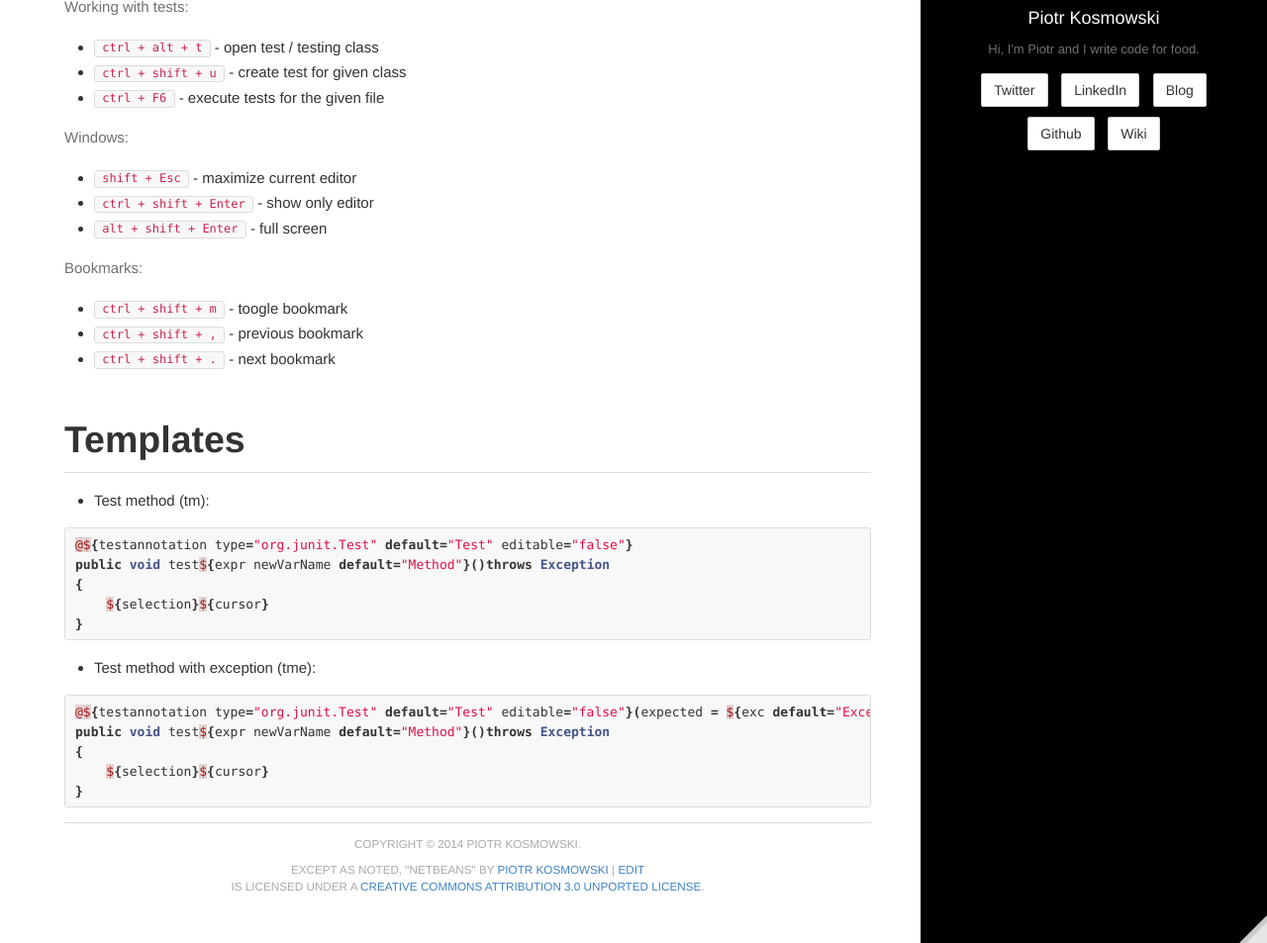
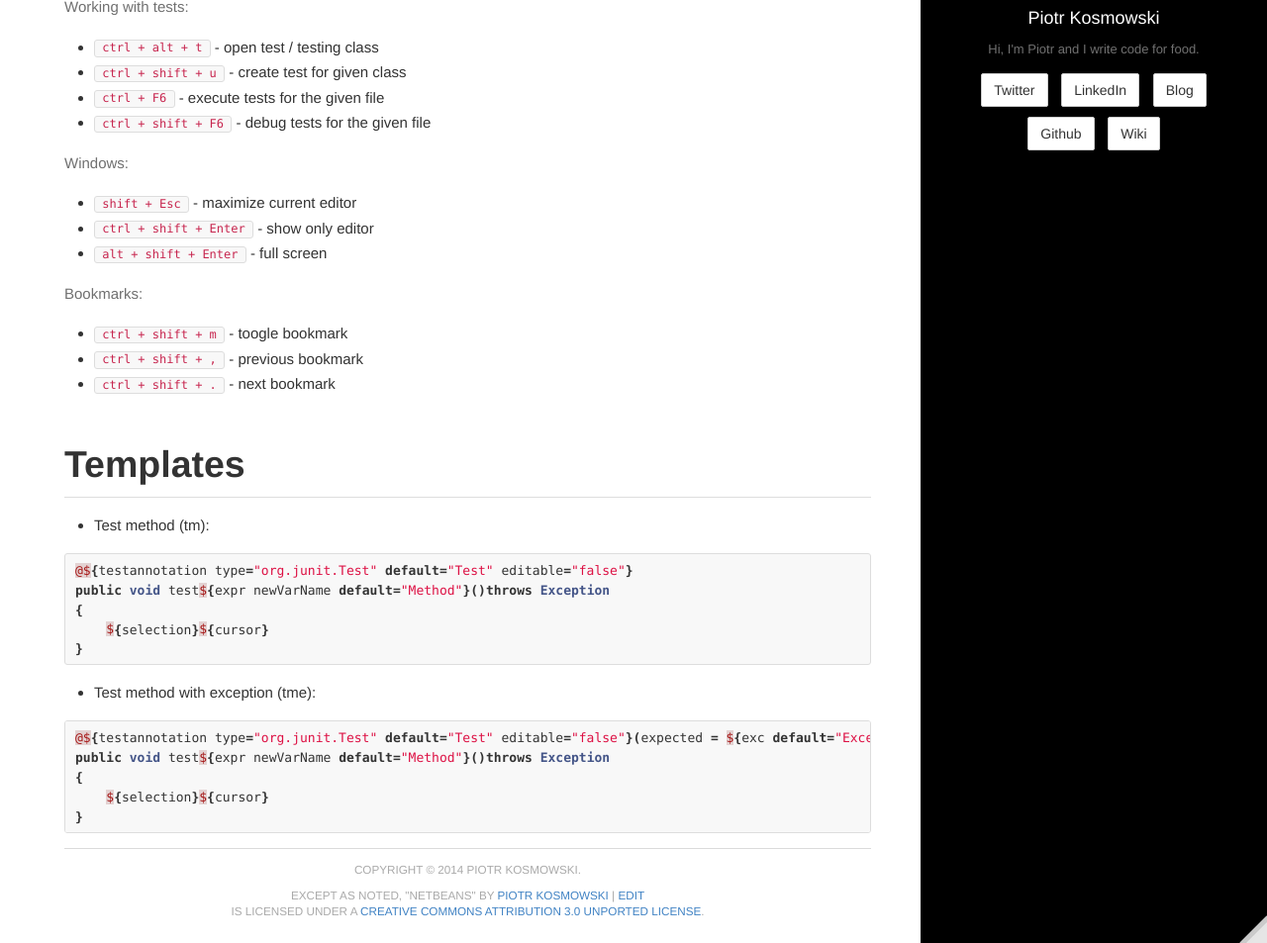
Before and after one commit to kospiotr/kospiotr.github.io, a Jekyll site: the page built from wiki/netbeans.md, in a window 1280 px wide and 1232 px high, cut to the strip 279-1232 px from the top of the window. Shown: the whole strip at 99% size. Built offline with Jekyll 4.4.1, drawn with Linux system fonts in a browser that asks for light colours; Markdown is read by kramdown in place of the engine named in the settings.

Commit message:
Update netbeans.md

```diff
--- a/wiki/netbeans.md
+++ b/wiki/netbeans.md
@@ -18,6 +18,7 @@ Working with tests:
 * `ctrl + alt + t` - open test / testing class
 * `ctrl + shift + u` - create test for given class
 * `ctrl + F6` - execute tests for the given file
+* `ctrl + shift + F6` - debug tests for the given file
 
 Windows:
 
```
